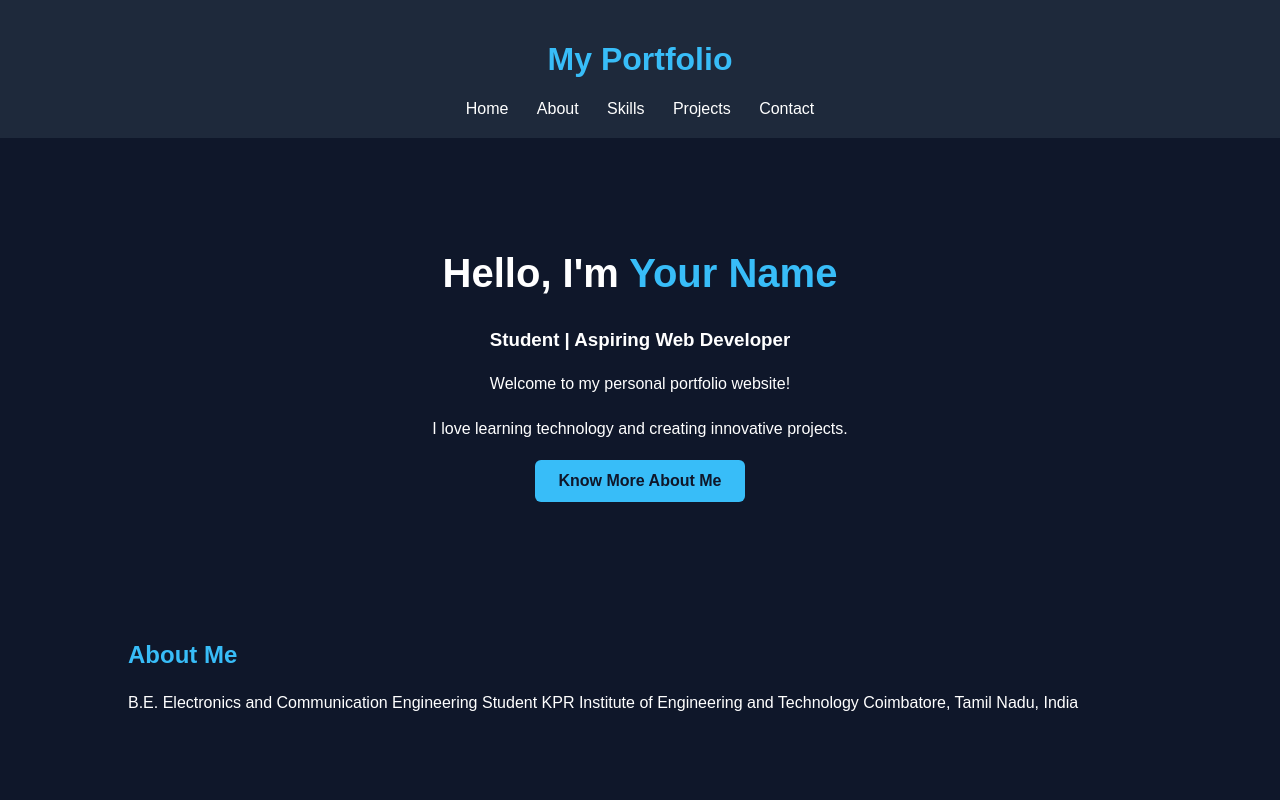
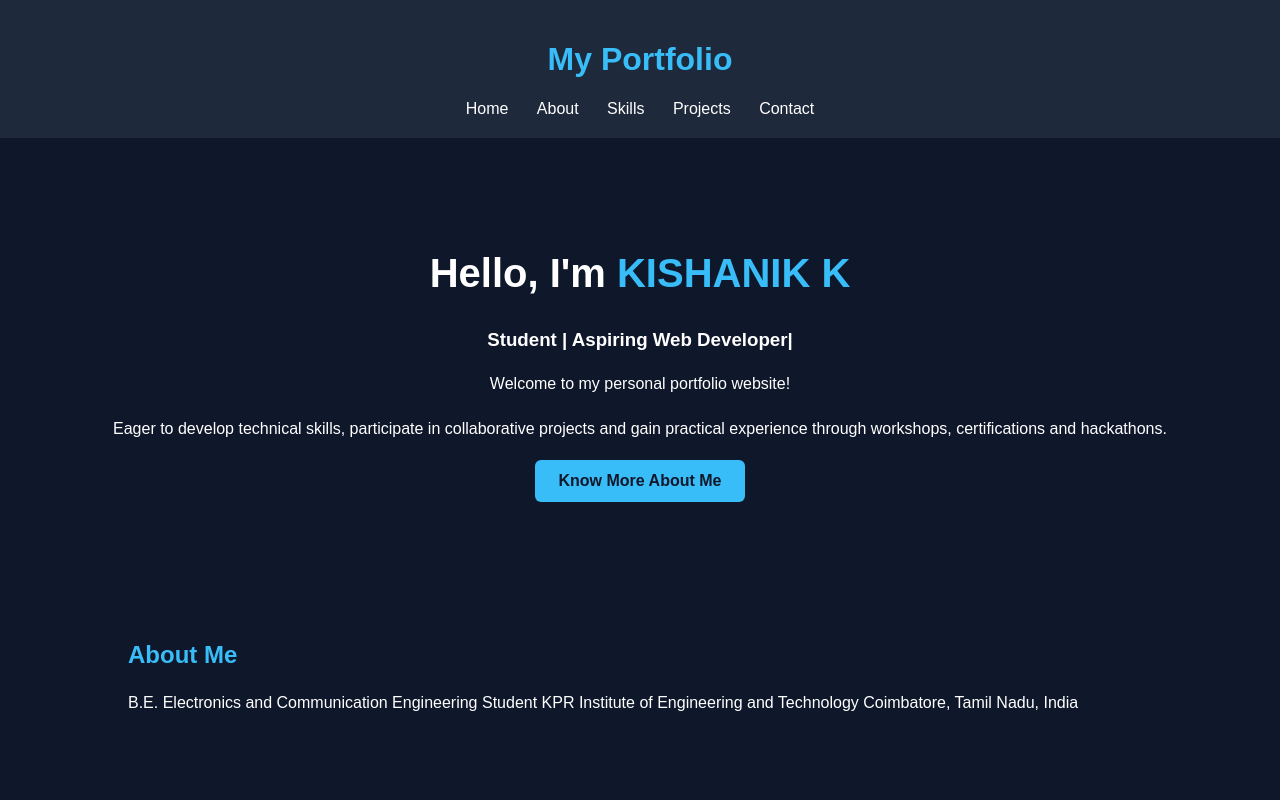
Before and after one commit to Kishanik/index.html, a plain HTML site: page index.html in a window 1280 px wide. Shown: the top 800 px of the page. Drawn offline with Linux system fonts and the light colour scheme.

Commit message:
Revise personal details in index.html
Updated personal information and description in the home section.

```diff
--- a/index.html
+++ b/index.html
@@ -105,10 +105,12 @@
 
     <section class="home" id="home">
         <h1>Hello, I'm <span style="color:#38bdf8;">
-            Your Name</span></h1>
-        <h3>Student | Aspiring Web Developer</h3>
+            KISHANIK K</span></h1>
+        <h3>Student | Aspiring Web Developer|</h3>
         <p>Welcome to my personal portfolio website!</p>
-        <p>I love learning technology and creating innovative projects.</p>
+        <p> Eager to develop technical skills, participate in collaborative projects and
+            gain practical experience through workshops, certifications and hackathons.
+</p>
         <a href="#about" class="button">Know More About Me</a>
     </section>
 
```
